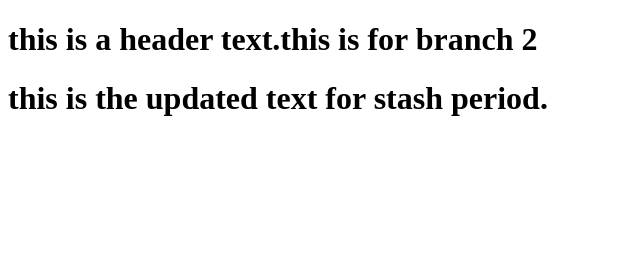
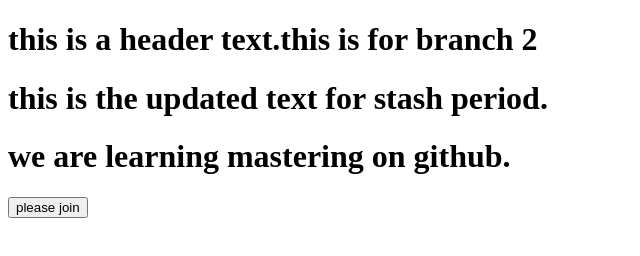
Before and after one commit to DevShibly/git-tut-1, a plain HTML site: page index.html in a window 1280 px wide. Shown: the whole page, without its empty margins (0-640 px from the left). Drawn offline with Linux system fonts and the light colour scheme.

Commit message:
i have learned git cli

```diff
--- a/index.html
+++ b/index.html
@@ -9,5 +9,8 @@
     <h1>this is a header text.this is for branch 2</h1>
 
     <h1>this is the updated text for stash period.</h1>
+    <h1>we are learning mastering on github.</h1>
+
+    <button>please join</button>
 </body>
 </html>
```
